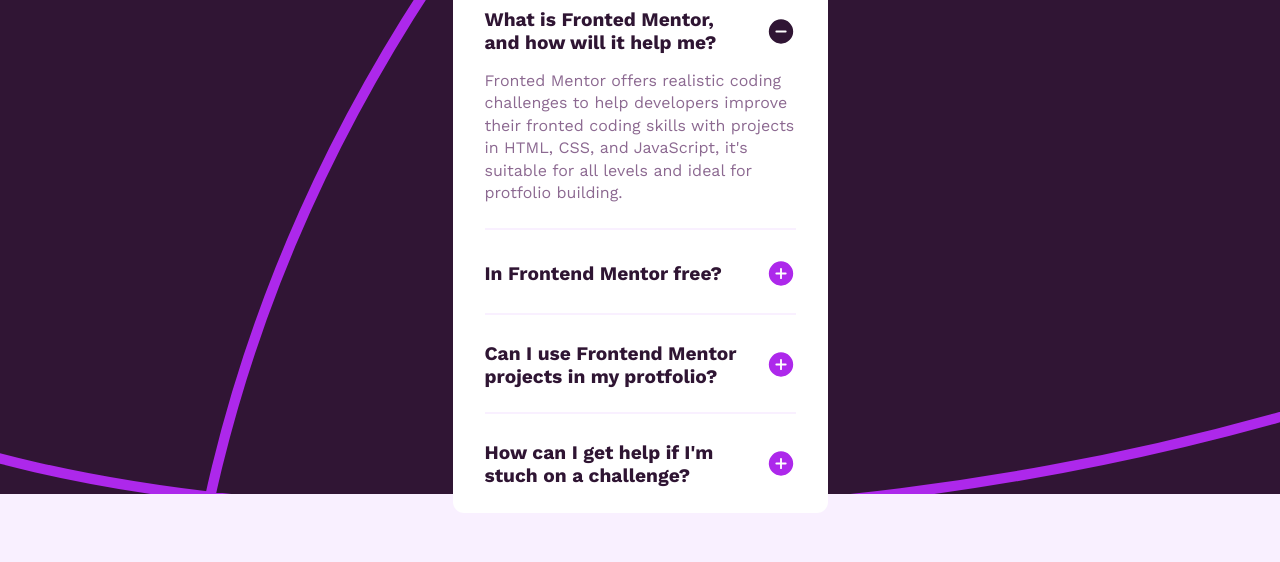
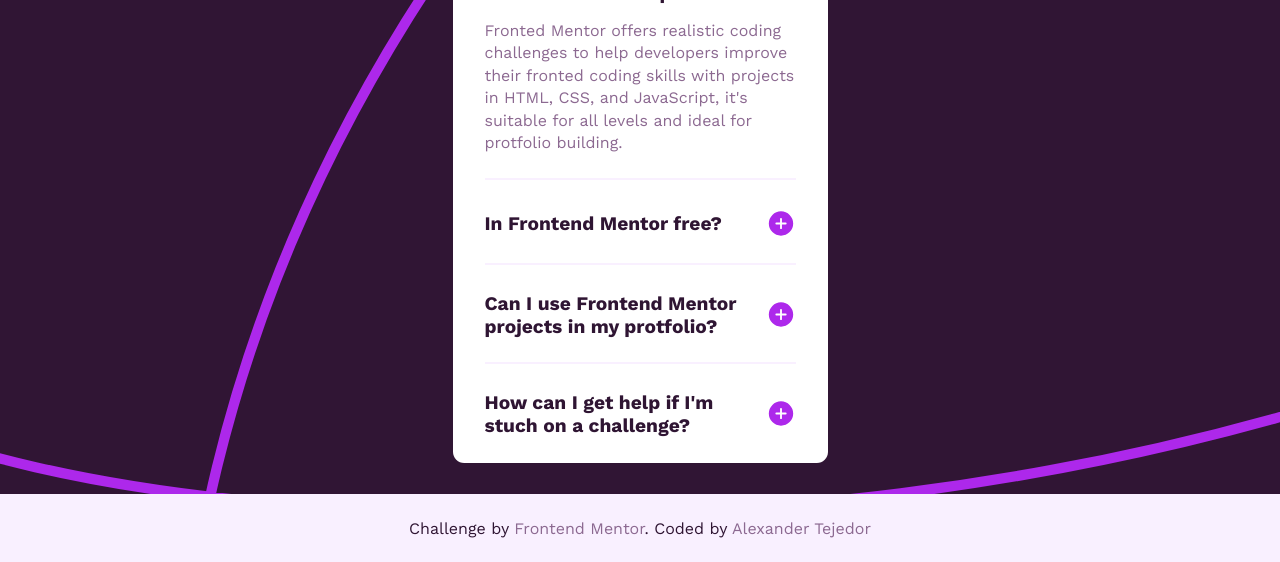
Before and after one commit to AlexanderTejedor/FAQ-accordion, a plain HTML site: page index.html in a window 1280 px wide. Shown: the part 298-860 px from the top of the page. Drawn offline with nearby package versions, Linux system fonts and the light colour scheme.

Commit message:
Se termino de pulir algunos detalles, se agrego el apartado de footer junto a sus estilos

```diff
--- a/index.html
+++ b/index.html
@@ -77,6 +77,11 @@
             </div>
         </section>
     </main>
+    <!--========== footer ==========-->
+    <footer class="footer">
+        <p>Challenge by <a href="https://www.frontendmentor.io" target="_blank">Frontend Mentor</a>. Coded by <a href="https://www.frontendmentor.io/profile/AlexanderTejedor">Alexander Tejedor</a>
+    </footer>
+    <!--========== js ==========-->
     <script src="./script.js"></script>
 </body>
 </html>
--- a/style.css
+++ b/style.css
@@ -67,8 +67,8 @@ body p{
     padding: 2rem;
 }
 .card-content{
-    width: 375px;
-    top: 200px;
+    max-width: 375px;
+    top: 150px;
     padding: 2rem;
     position: absolute;
     background-color: var(--white);
@@ -126,3 +126,35 @@ body p{
 .faq-question img {
     transition: opacity .2s ease;
 }
+/*========== Footer ==========*/
+.footer{
+    display: flex;
+    position: relative;
+    justify-content: center;
+    align-items: center;
+    text-align: center;
+    margin: 1rem;
+}
+.footer p{
+    color: var(--dark-purple);
+}
+.footer a{
+    color: var(--grayish-purple);
+    text-decoration: none;
+}
+.footer a:hover{
+    color: var(--purple);
+}
+/*========== Responsive ==========*/
+
+/*========== Desktop ==========*/
+@media (min-width: 1440px){
+    .main-container .banner-img{
+        content: url('./assets/images/background-pattern-desktop.svg');
+        height: 340px;
+    }
+    .card-content{
+        max-width: 600px;
+    }
+
+}
```
Also changed, not shown: assets/images/screenshot.png (added).
